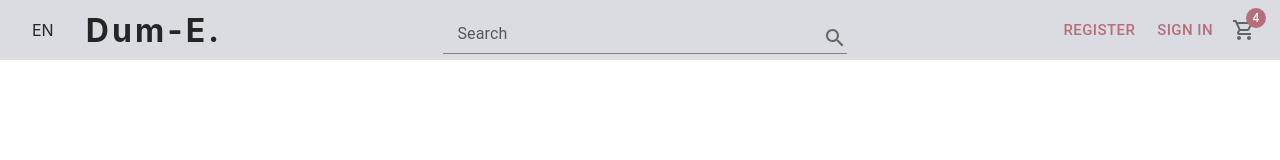
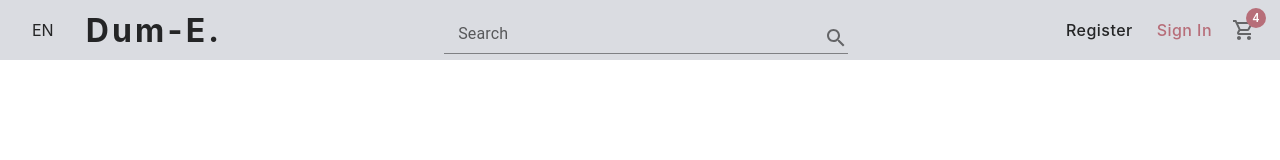
Before and after one commit to defenestrat0r/ecommerce, a React (Create React App) app: page / in a window 1280 px wide. Shown: the top 160 px of the page. Built offline with nearby package versions, Linux system fonts and the light colour scheme.

Commit message:
custom buttons

```diff
--- /dev/null
+++ b/src/components/CustomButton.jsx
@@ -0,0 +1,25 @@
+import { styled } from "@mui/material/styles";
+import Button from "@mui/material/Button";
+
+const CustomButton = styled(Button)({
+  boxShadow: "none",
+  textTransform: "none",
+  fontSize: 16,
+  padding: "6px 12px",
+  lineHeight: 1.5,
+  fontFamily: [
+    "-apple-system",
+    "BlinkMacSystemFont",
+    "Urbanist",
+    "Segoe UI",
+    "Roboto",
+    "Helvetica Neue",
+    "Arial",
+    "sans-serif",
+    "Apple Color Emoji",
+    "Segoe UI Emoji",
+    "Segoe UI Symbol",
+  ].join(","),
+});
+
+export default CustomButton;
--- a/src/components/Navbar.jsx
+++ b/src/components/Navbar.jsx
@@ -1,6 +1,7 @@
 import React from "react";
 import "./Navbar.css";
 import theme from "./Theme";
+import CustomButton from "./CustomButton";
 /*-----Material UI imports */
 import Badge from "@mui/material/Badge";
 import Box from "@mui/material/Box";
@@ -49,13 +50,13 @@ const Navbar = () => {
 
       <Right>
         <ThemeProvider theme={theme}>
-          <Button variant='text' size='large' color='primary'>
+          <CustomButton variant='text' size='large' color='textBlack'>
             Register
-          </Button>
+          </CustomButton>
 
-          <Button variant='text' size='large' color='primary'>
+          <CustomButton variant='text' size='large' color='primary'>
             Sign In
-          </Button>
+          </CustomButton>
 
           <IconButton aria-label='cart'>
             <Badge badgeContent={4} color='primary'>
--- a/src/components/Theme.jsx
+++ b/src/components/Theme.jsx
@@ -9,10 +9,16 @@ const theme = createTheme({
       // contrastText: will be calculated to contrast with palette.primary.main
     },
     secondary: {
-      light: "#0066ff",
-      main: "#0044ff",
+      //light: "#0066ff",
+      main: "#6D82B7",
       // dark: will be calculated from palette.secondary.main,
-      contrastText: "#ffcc00",
+      //contrastText: "#ffcc00",
+    },
+    textBlack: {
+      main: "#242526",
+    },
+    textWhite: {
+      main: "ebe6e3",
     },
     // Used by `getContrastText()` to maximize the contrast between
     // the background and the text.
```
